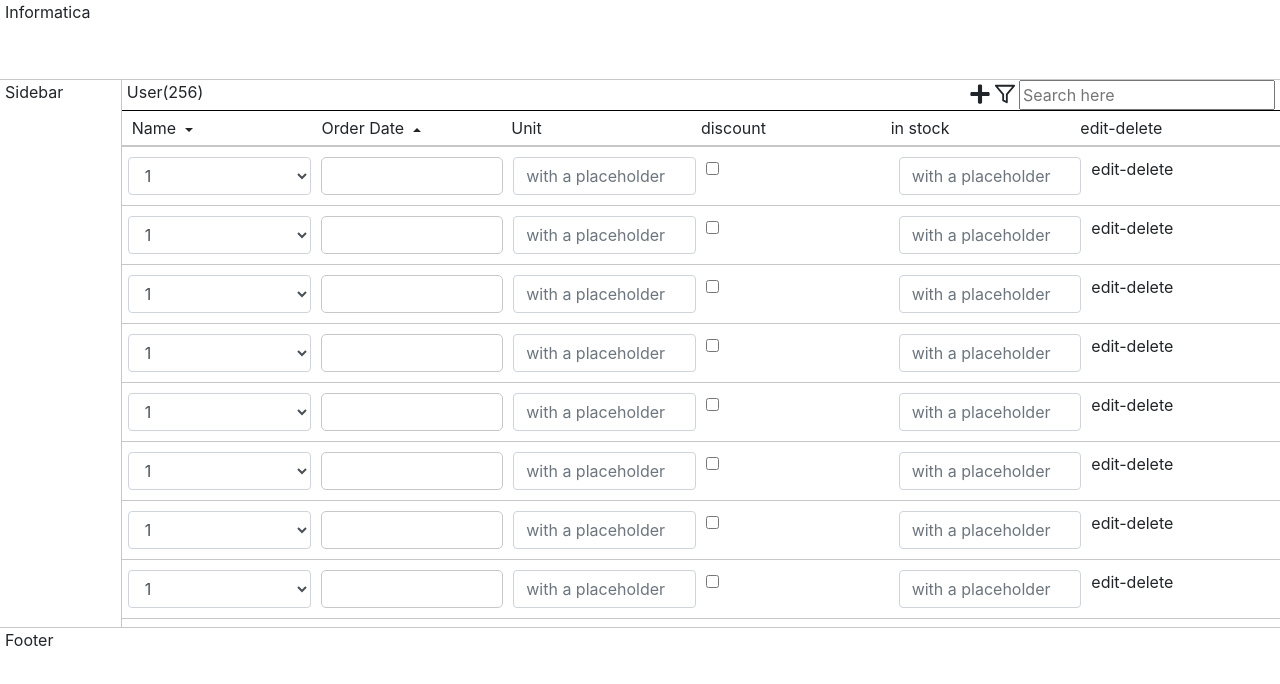
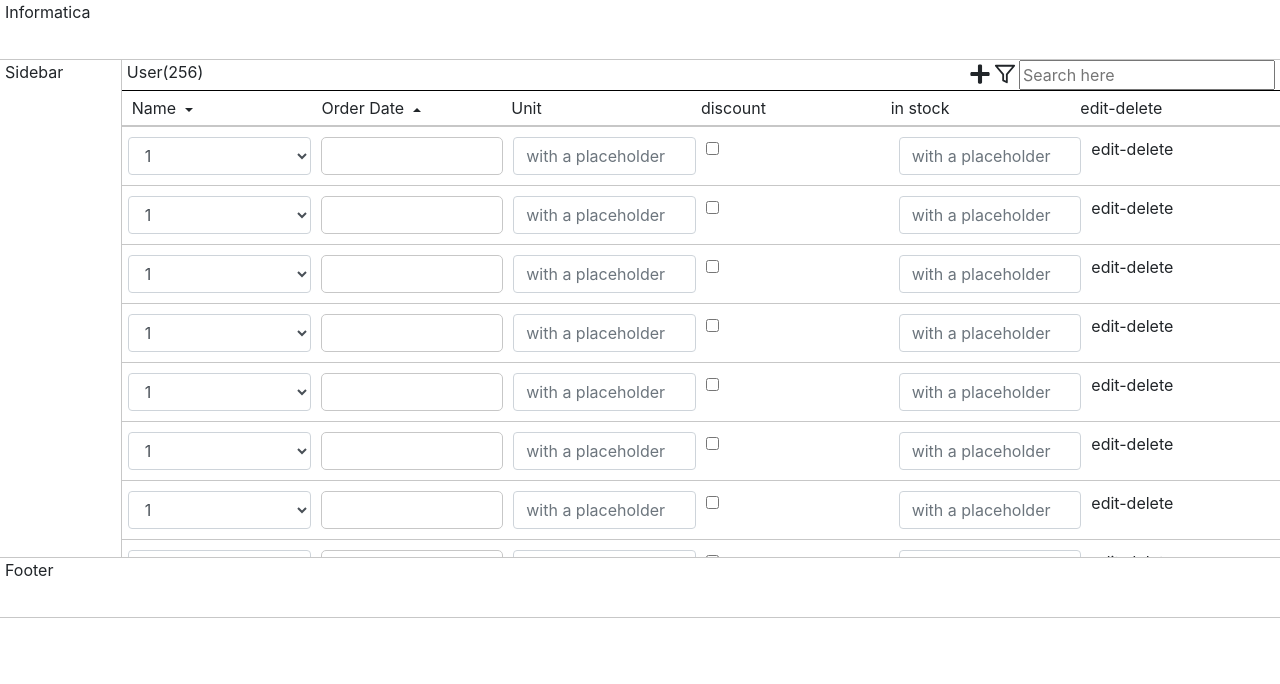
Before and after one commit to parveshtandonig/informatics_poc, a React (Create React App) app: page / in a window 1280 px wide. Shown: the top 684 px of the page. Built offline with nearby package versions, Linux system fonts and the light colour scheme.

Commit message:
POC:
Develop Header component.

```diff
--- a/src/App.css
+++ b/src/App.css
@@ -14,15 +14,16 @@
   flex-wrap: wrap;
   padding-left: 5px;
   padding-right: 5px;
-  height: 80px;
+  height: 60px;
   border-bottom: solid 1px #C7C7C7;
 }
+
 .app--footer--container{
   flex-direction: row;
   flex-wrap: wrap;
   padding-left: 5px;
   padding-right: 5px;
-  height: 80px;
+  height: 60px;
   border-bottom: solid 1px #C7C7C7;
 }
 
@@ -80,8 +81,8 @@
 }
 
 .grid--rows--container{
-  min-height:480px;
-  max-height:480px;
+  min-height:430px;
+  max-height:430px;
   overflow-y: scroll;
 }
 
--- a/src/App.js
+++ b/src/App.js
@@ -1,25 +1,24 @@
-import React, { Component } from 'react';
-import 'bootstrap/dist/css/bootstrap.css';
+import React, { Component } from 'react'
+import 'bootstrap/dist/css/bootstrap.css'
 
-import DatePicker from "react-datepicker";
-import "react-datepicker/dist/react-datepicker.css";
+import DatePicker from "react-datepicker"
+import "react-datepicker/dist/react-datepicker.css"
 
-import { Button, Form, FormGroup, Label, Input, FormText } from 'reactstrap';
+import { Button, Form, FormGroup, Label, Input, FormText } from 'reactstrap'
 
 import './App.css';
+import Header from './components/Header'
 
-import { FaPlus } from "react-icons/fa";
-import { FiFilter } from "react-icons/fi";
-import { IoMdArrowDropdown, IoMdArrowDropup } from "react-icons/io";
+import { FaPlus } from "react-icons/fa"
+import { FiFilter } from "react-icons/fi"
+import { IoMdArrowDropdown, IoMdArrowDropup } from "react-icons/io"
 
 class App extends Component {
 
   render() {
     return (
       <div className="flex--cont--def app--container">
-        <div className="flex--cont--def app-header--cont">
-          Informatica
-        </div>
+        <Header />
         <div className="flex--cont--def app-middle--container">
           <div className="flex--cont--def app-sidebar--container">
             Sidebar
--- a/src/components/Header.js
+++ b/src/components/Header.js
@@ -1,5 +1,12 @@
-import React, {Component} from 'react'
+import React from 'react'
 
-class Header extends Component{
+const Header = () => {
 
+    return (
+        <div className="flex--cont--def app-header--cont">
+            Informatica
+      </div>
+    )
 }
+
+export default Header;
```
Also changed, not shown: 1 other file (tests, documents, lock files or other folders).
